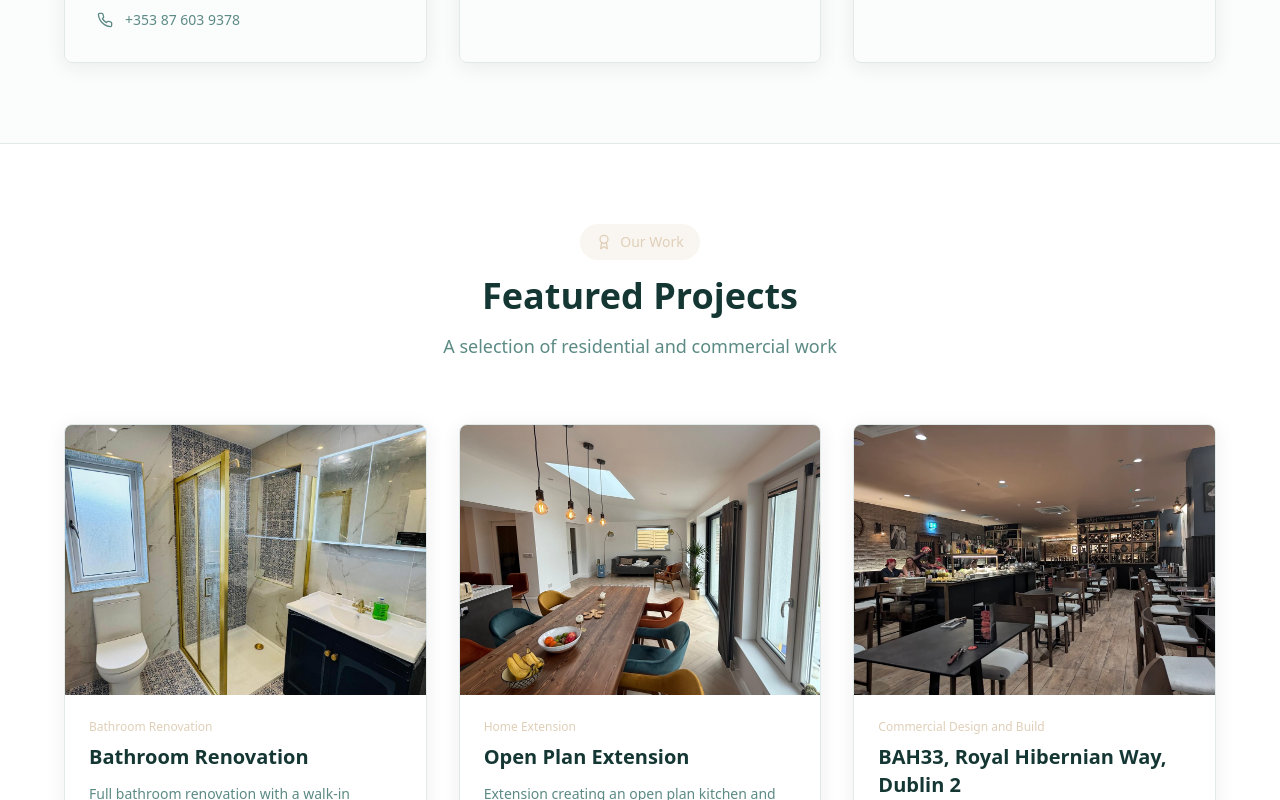
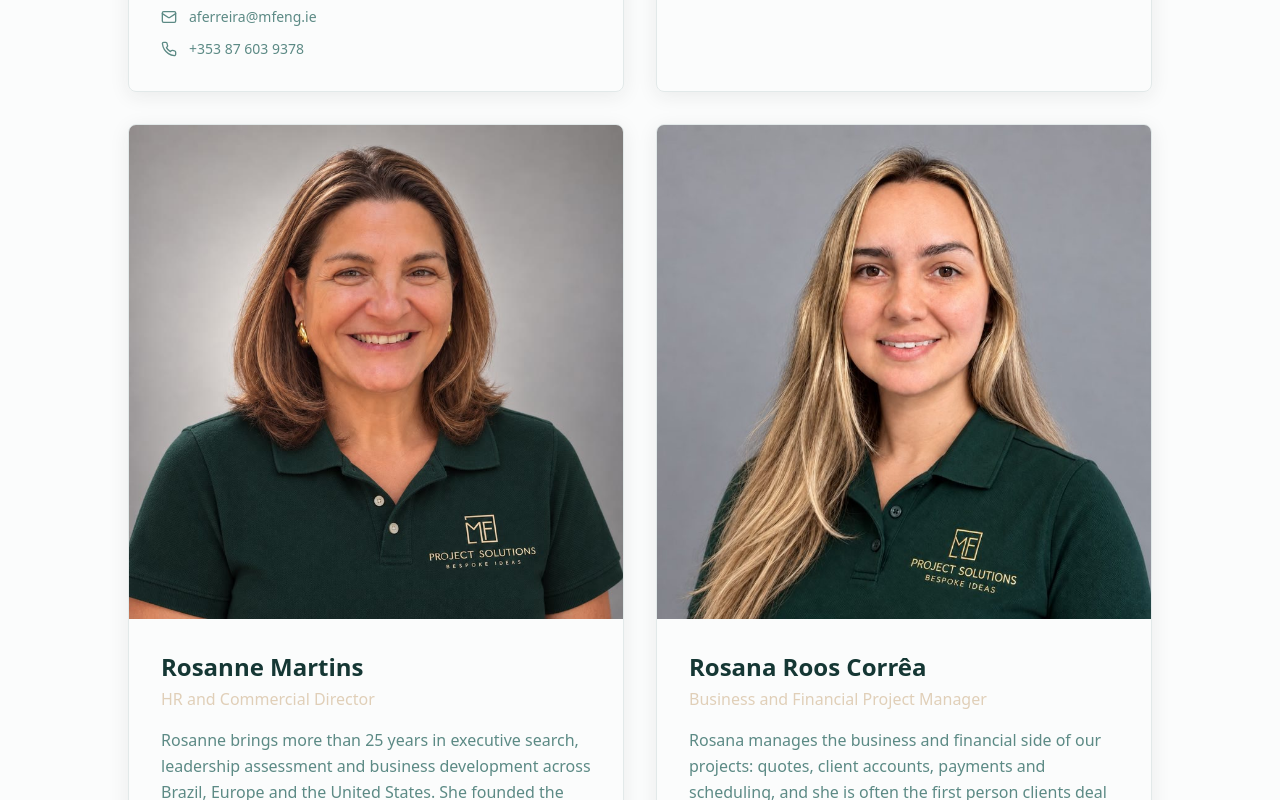
Before and after one commit to sorrynoservice/mf-project-solutions, a React (Vite) app: page /about in a window 1280 px wide. Shown: the part 3040-3840 px from the top of the page. Built offline with nearby package versions, Linux system fonts and the light colour scheme.

Commit message:
Add Rosanne Martins, HR and Commercial Director, to the team

```diff
--- a/src/pages/About.tsx
+++ b/src/pages/About.tsx
@@ -80,6 +80,15 @@ const leaders: Leader[] = [
     email: contacts.snagging.email,
     phone: contacts.snagging.display,
     tel: contacts.snagging.tel,
+  },
+  {
+    name: "Rosanne Martins",
+    role: "HR and Commercial Director",
+    image: "/assets/rosanne-martins.jpg",
+    bio: "Rosanne brings more than 25 years in executive search, leadership assessment and business development across Brazil, Europe and the United States. She founded the consultancy Pro Human and leads the national Prêmio Ser Humano awards for ABRH Brasil. At MF Project Solutions she leads recruitment, people and team development, and the commercial side of the business: client and architect relationships, partnerships and growth.",
+    email: contacts.construction.email,
+    phone: contacts.construction.display,
+    tel: contacts.construction.tel,
   },
   {
     name: "Rosana Roos Corrêa",
@@ -237,7 +246,7 @@ const About = () => {
             The people you will deal with, from your first call to handover
           </p>
         </div>
-        <div className="grid md:grid-cols-2 lg:grid-cols-3 gap-8 max-w-6xl mx-auto">
+        <div className="grid md:grid-cols-2 gap-8 max-w-5xl mx-auto">
           {leaders.map((leader) => (
             <div key={leader.name} className={`${card} overflow-hidden`}>
               <div className="p-0">
```
Also changed, not shown: public/assets/rosanne-martins.jpg (added).
